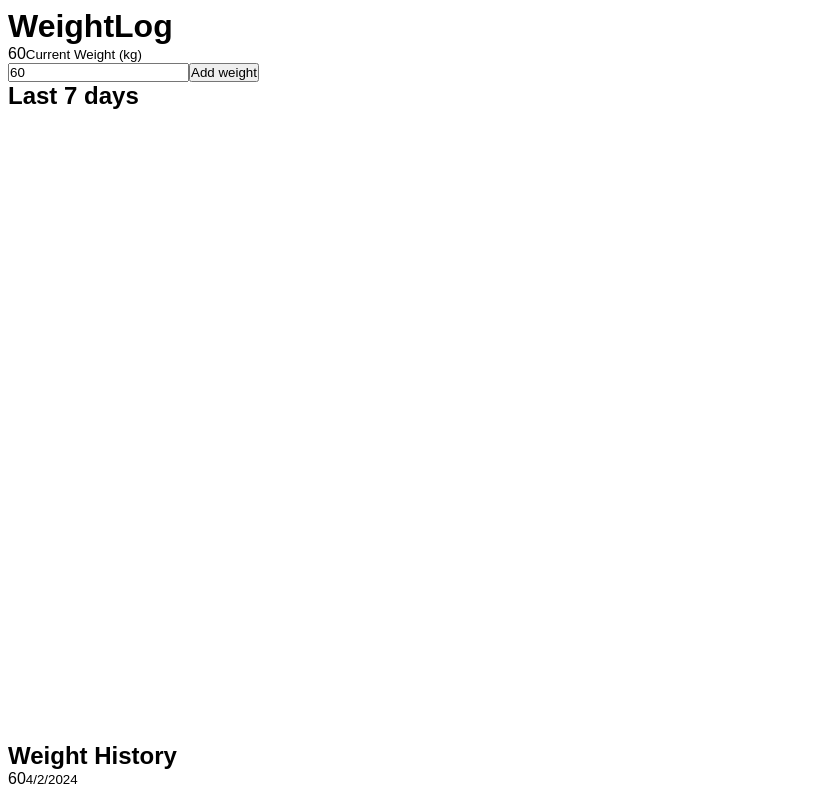
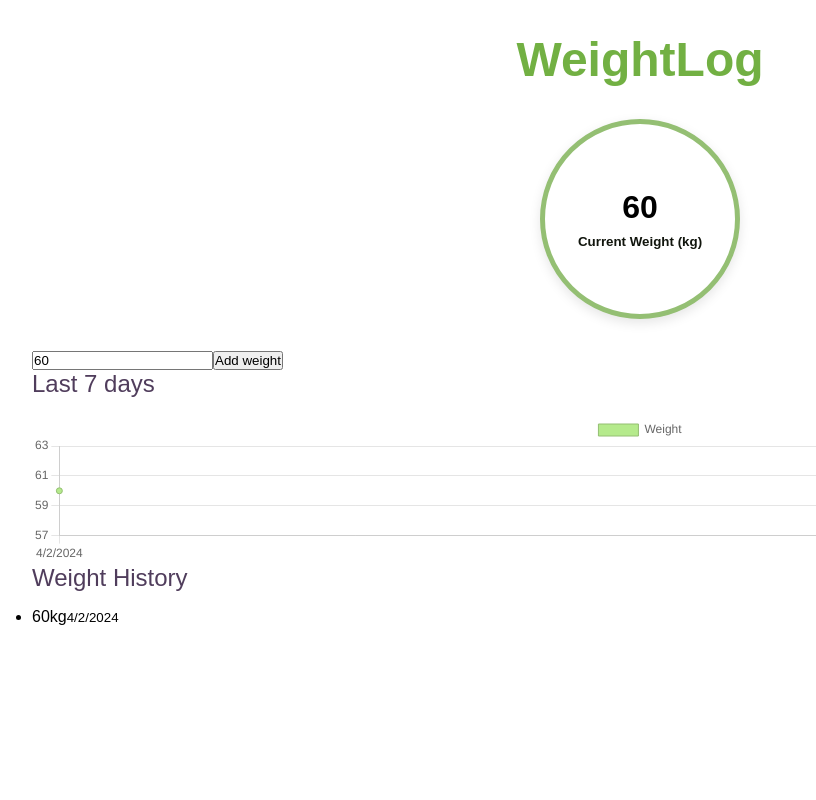
Before and after one commit to iyanuloluwa-Miracle/WeightLog, a Vue app: page / in a window 1280 px wide. Both pictures are taken after a click on the input "Add weight". Shown: the whole page, without its empty margins (0-816 px from the left). Built offline with nearby package versions, Linux system fonts and the light colour scheme; a web font is replaced by a local one.

Commit message:
feat:styling

```diff
--- a/src/App.vue
+++ b/src/App.vue
@@ -1,5 +1,5 @@
 <script setup>
-import {ref, shallowRef, computed,watch, nextTick} from 'vue'
+import { ref, shallowRef, computed, watch, nextTick } from 'vue'
 import Chart from 'chart.js/auto'
 
 const weights = ref([])
@@ -18,37 +18,73 @@ const addWeight = () =>{
         weight: weightInput.value,
         date: new Date().getTime()
     })
-
 }
 
 watch(weights, newWeights =>{
     const ws = [...newWeights]
+
+    if(weightChart.value){
+    weightChart.value.data.labels = ws
+            .sort((a,b)=> a.date - b.date)
+            .slice(-7)
+            .map(w => new Date(w.date).toLocaleDateString());
+
+    weightChart.value.data.datasets[0].data = ws
+            .sort((a,b)=> a.date - b.date)
+            .slice(-7)
+            .map(w => w.weight);
+    weightChart.value.update();
+
+    return;
+}
+
+
+
     nextTick(()=>{
         weightChart.value= new Chart(weightChartEl.value.getContext('2d'),{
             type:'line',
             data:{
-                labels:ws.sort((a,b)=> a.date - b.date).map(w => new Date(w.date).toLocaleDateString())
+                labels:ws
+                .sort((a,b)=> a.date - b.date)
+                .slice(-7)
+                .map(w => new Date(w.date).toLocaleDateString()),
+                datasets:[
+                {
+                    label:'Weight',
+                    data:ws
+                    .sort((a,b)=> a.date - b.date)
+                    .slice(-7)
+                    .map(w => w.weight),
+                    backgroundColor:'#b5ea8c',
+                    borderColor:'#94bf73',
+                    borderWidth:1,
+                    fill: true
+
                 }
+            ]
+            },
+            options:{
+                responsive:true,
+                maintainAspectRatio: false
+            }
+
         })
     })
 }, {deep: true})
-
-
 </script>
 
 <template>
   <main>
     <h1>Weight<strong>Log</strong></h1>
-        <div>
+    <div class="current">
       <span>{{ currentWeight.weight }}</span>
       <small>Current Weight (kg)</small>
     </div>
 
     <form @submit.prevent="addWeight">
-            <input type="number" step="0.1" v-model="weightInput"/>
+      <input type="number" step="0.1" v-model="weightInput" />
 
-            <input type="submit" value="Add weight"/>
-
+      <input type="submit" value="Add weight" />
     </form>
 
     <div v-if="weights && weights.length > 0">
@@ -62,19 +98,13 @@ watch(weights, newWeights =>{
         <h2>Weight History</h2>
         <ul>
           <li v-for="weight in weights" :key="weight.date">
-                        <span>{{ weight.weight }}</span>
-                        <small>{{ new Date(weight.date).toLocaleDateString() }}</small>
-
+            <span>{{ weight.weight }}kg</span>
+            <small> {{ new Date(weight.date).toLocaleDateString() }}</small>
           </li>
-
         </ul>
       </div>
-
     </div>
-
   </main>
-
-
 </template>
 
 <style scoped>
@@ -87,4 +117,57 @@ watch(weights, newWeights =>{
   font-family: "Ojuju", sans-serif;
 }
 
+body{
+  background-color: #edf2fa;
+}
+main{
+  padding:1.5rem;
+}
+
+h1{
+  font-size: 3em;
+  color: #72b043;
+  text-align: center;
+  margin-bottom: 2rem;
+
+}
+
+h2{
+  margin-bottom: 1rem;
+  color: #503d5c;
+  font-weight: 400;
+}
+
+.current{
+  display: flex;
+  flex-direction: column;
+  justify-content: center;
+  align-items: center;
+
+  width: 200px;
+  height: 200px;
+
+  text-align: center;
+  background-color: white;
+  border-radius: 999px;
+  box-shadow: 0 4px 12px rgba(0,0,0, 0.1);
+  border: 5px solid #94bf73 ;
+
+  margin:0 auto 2rem;
+
+}
+
+
+.current span{
+  display: block;
+  font-size: 2em;
+  font-weight: bold;
+  margin-bottom: 0.5rem;
+}
+
+.current small{
+  color: #11150d;
+  font-weight: bold;
+}
+
 </style>
```
Lines whose indentation alone changed are shown as unchanged.
